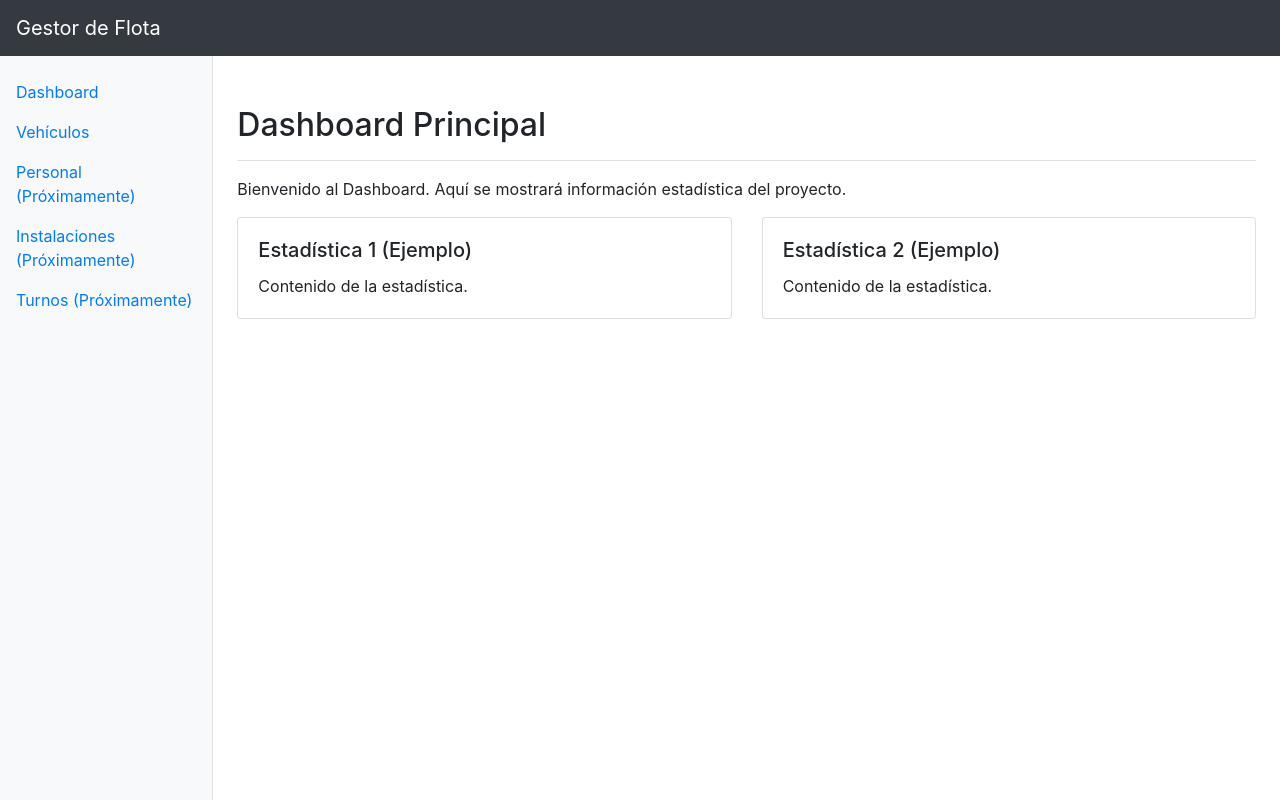
After one commit to NobelikoCL/securitas.hernanvillanueva, a Django app: page /flota/dashboard/ in a window 1280 px wide. The commit adds this page. Run offline with Django 5.2, Linux system fonts and the light colour scheme; some libraries are stand-ins or nearby versions.

Commit message:
Implementar Dashboard y corregir estructura MVC inicial
- Añadida vista, plantilla y URL para la página principal del Dashboard.
- Configurada la URL raíz para redirigir al Dashboard.
- Actualizado el menú lateral para incluir el Dashboard y gestionar el estado activo.
- Establecido DEBUG=True temporalmente para depuración y revertido a False.
- Verificada la existencia del serviceworker.js para PWA.

```diff
--- /dev/null
+++ b/gestor_flota/flota_app/templates/flota_app/dashboard.html
@@ -0,0 +1,31 @@
+{% extends "pwa_base.html" %}
+
+{% block title %}Dashboard - Gestor de Flota{% endblock %}
+
+{% block content %}
+<div class="d-flex justify-content-between flex-wrap flex-md-nowrap align-items-center pt-3 pb-2 mb-3 border-bottom">
+    <h1 class="h2">{{ titulo_pagina }}</h1>
+</div>
+
+<p>Bienvenido al Dashboard. Aquí se mostrará información estadística del proyecto.</p>
+
+{# Aquí se podrán añadir gráficos, tarjetas de resumen, etc. #}
+<div class="row">
+    <div class="col-md-6 mb-3">
+        <div class="card">
+            <div class="card-body">
+                <h5 class="card-title">Estadística 1 (Ejemplo)</h5>
+                <p class="card-text">Contenido de la estadística.</p>
+            </div>
+        </div>
+    </div>
+    <div class="col-md-6 mb-3">
+        <div class="card">
+            <div class="card-body">
+                <h5 class="card-title">Estadística 2 (Ejemplo)</h5>
+                <p class="card-text">Contenido de la estadística.</p>
+            </div>
+        </div>
+    </div>
+</div>
+{% endblock %}
--- a/gestor_flota/flota_app/urls.py
+++ b/gestor_flota/flota_app/urls.py
@@ -4,6 +4,7 @@ from . import views
 app_name = 'flota_app'
 
 urlpatterns = [
+    path('dashboard/', views.dashboard_view, name='dashboard'), # Nueva URL para el dashboard
     path('vehiculos/', views.VehiculoListView.as_view(), name='vehiculo_list'),
     path('vehiculos/nuevo/', views.VehiculoCreateView.as_view(), name='vehiculo_create'),
     path('vehiculos/<int:pk>/editar/', views.VehiculoUpdateView.as_view(), name='vehiculo_update'),
--- a/gestor_flota/flota_app/views.py
+++ b/gestor_flota/flota_app/views.py
@@ -48,3 +48,9 @@ class VehiculoDeleteView(DeleteView):
         return context
 
 # Más vistas se añadirán aquí para otras funcionalidades.
+
+def dashboard_view(request):
+    context = {
+        'titulo_pagina': "Dashboard Principal"
+    }
+    return render(request, 'flota_app/dashboard.html', context)
--- a/gestor_flota/gestor_flota/urls.py
+++ b/gestor_flota/gestor_flota/urls.py
@@ -22,6 +22,6 @@ from django.views.generic import RedirectView
 urlpatterns = [
     path("admin/", admin.site.urls),
     path("flota/", include("flota_app.urls", namespace="flota_app")), # Incluir las URLs de la app
-    path("", RedirectView.as_view(url="/flota/vehiculos/", permanent=True)), # Redirigir la raíz a la lista de vehículos
+    path("", RedirectView.as_view(pattern_name="flota_app:dashboard", permanent=True)), # Redirigir la raíz al dashboard de la app
     path("", include("pwa.urls")), # Incluir las URLs de PWA. Este path DEBE ir DESPUES del redirect para que el redirect funcione.
 ]
--- a/gestor_flota/templates/pwa_base.html
+++ b/gestor_flota/templates/pwa_base.html
@@ -59,7 +59,13 @@
                 <div class="sidebar-sticky pt-3">
                     <ul class="nav flex-column">
                         <li class="nav-item">
-                            <a class="nav-link active" href="{% url 'flota_app:vehiculo_list' %}">
+                            <a class="nav-link {% if request.resolver_match.view_name == 'flota_app:dashboard' %}active{% endif %}" href="{% url 'flota_app:dashboard' %}">
+                                <!-- Ícono de SVG o Font Awesome podría ir aquí -->
+                                Dashboard
+                            </a>
+                        </li>
+                        <li class="nav-item">
+                            <a class="nav-link {% if request.resolver_match.view_name == 'flota_app:vehiculo_list' %}active{% endif %}" href="{% url 'flota_app:vehiculo_list' %}">
                                 <!-- Ícono de SVG o Font Awesome podría ir aquí -->
                                 Vehículos
                             </a>
```
